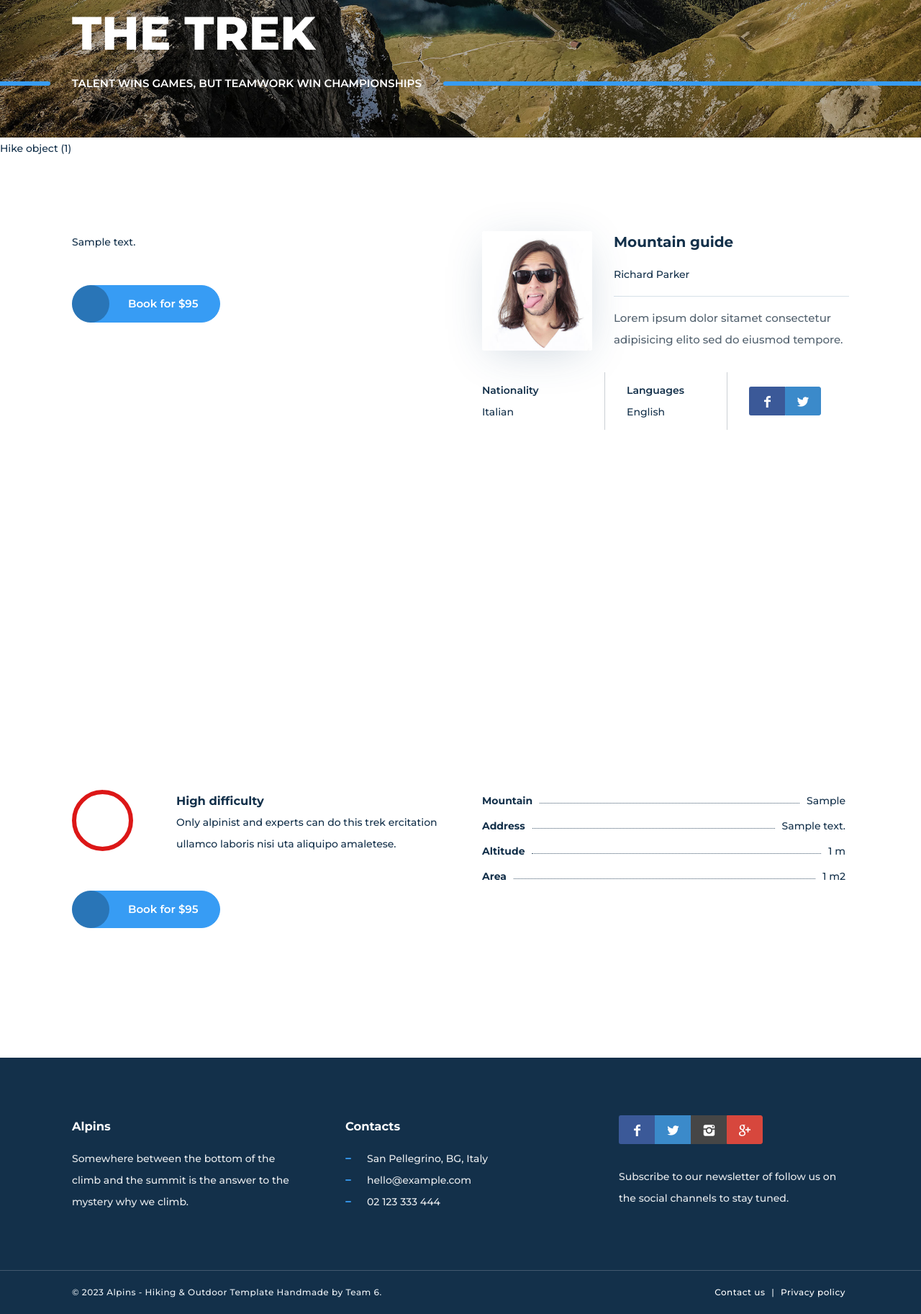
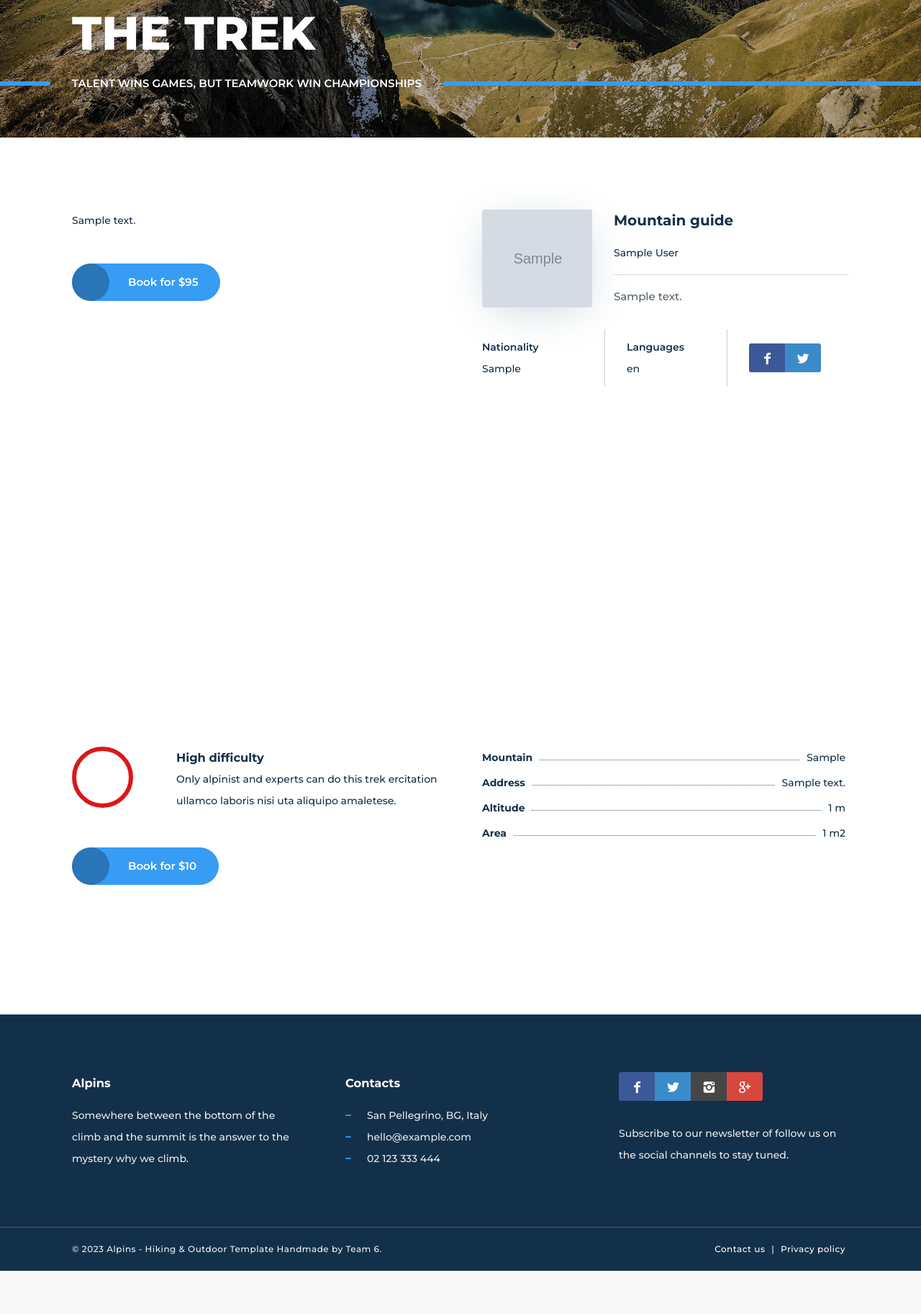
Before and after one commit to Jaydeep21/TrekkingProject, a Django app: page /singleTrek/1 in a window 1280 px wide. Shown: the part 429-2254 px from the top of the page at 72% size. After the commit the page ends 2194 px from the top, so only its background shows below. Run offline with Django 4.2, Linux system fonts and the light colour scheme; tables that the repository leaves empty hold one stand-in row (values such as "Sample post"); grey boxes marked "Sample" are stand-in pictures; some libraries are stand-ins or nearby versions; some web fonts are replaced.

Commit message:
booking complete but need to enhance validatiaon

```diff
--- a/main/models.py
+++ b/main/models.py
@@ -35,7 +35,7 @@ class Hike(models.Model):
     area = models.IntegerField(default=1)
     cost = models.IntegerField(default=1)
     # state = models.CharField(max_length=2, choices=STATES, default='AB')
-    level = models.CharField(max_length=100, choices=LEVEL, default='Easy')
+    level = models.CharField(max_length=100, choices=LEVEL, default='High')
     hike_date = models.DateField()
     # time = models.TimeField(auto_now=False, auto_now_add=False)
     gmap_url = models.CharField(max_length=10000)
--- a/main/templates/treks-single.html
+++ b/main/templates/treks-single.html
@@ -14,7 +14,6 @@
     </div>
 </header>
 <main>
-    {{ trek }}
     <section class="section-base">
         <div class="container">
             <div class="row">
@@ -25,14 +24,15 @@
                     <hr class="space-sm" /><hr class="space-xs" />
                     <a href="#" class="btn btn-sm btn-circle btn-icon"><i class="im-right-4"></i>Book for $95</a>
                 </div>
+                {% if user %}
                 <div class="col-lg-6">
                     <div class="cnt-box cnt-box-side">
-                        <a href="#" class="img-box"><img src="{% static 'media/user-7.jpg' %}" alt="" /></a>
+                        <a href="#" class="img-box"><img src="{{ user.profile_image }}" alt="" /></a>
                         <div class="caption">
                             <h2>Mountain guide</h2>
-                            <span class="extra-field">Richard Parker</span>
+                            <span class="extra-field">{{ user.first_name }} {{ user.last_name }}</span>
                             <p>
-                                Lorem ipsum dolor sitamet consectetur adipisicing elito sed do eiusmod tempore.
+                                {{ user.description }}
                             </p>
                         </div>
                     </div>
@@ -40,19 +40,20 @@
                     <table class="table table-grid table-border align-left text-bold table-10">
                         <tbody>
                             <tr>
-                                <td>Nationality<p>Italian</p></td>
-                                <td>Languages<p>English</p></td>
+                                <td>Nationality<p>{{ user.nationality }}</p></td>
+                                <td>Languages<p>{{ user.language }}</p></td>
                                 <td>
 
                                     <div class="icon-links icon-social icon-links-grid social-colors">
-                                        <a class="facebook"><i class="icon-facebook"></i></a>
-                                        <a class="twitter"><i class="icon-twitter"></i></a>
+                                        <a class="facebook" href="{{ user.facebook_url}}"><i class="icon-facebook"></i></a>
+                                        <a class="twitter" href="{{ user.twitter_url}}"><i class="icon-twitter"></i></a>
                                     </div>
                                 </td>
                             </tr>
                         </tbody>
                     </table>
                 </div>
+                {% endif %}
             </div>
         </div>
     </section>
@@ -96,17 +97,23 @@
                         <tbody>
                             <tr>
                                 <td>
-                                    <div class="progress-circle light text-black" data-color="#dc1717" data-thickness="6" data-progress="100" data-size="85" data-size-md="85" data-linecap="round"></div>
+                                    {% if trek.level == "High" %}
+                                        <div class="progress-circle light text-black" data-color="#dc1717" data-thickness="6" data-progress="100" data-size="85" data-size-md="85" data-linecap="round"></div>
+                                    {% elif trek.level == "Medium" %}
+                                        <div class="progress-circle light text-black" data-color="#379cf4" data-thickness="6" data-progress="100" data-size="85" data-size-md="85" data-linecap="round"></div>
+                                    {% elif trek.level == "Low" %}
+                                        <div class="progress-circle light text-black" data-color="#2aa768" data-thickness="6" data-progress="100" data-size="85" data-size-md="85" data-linecap="round"></div>
+                                    {% endif %}
                                 </td>
                                 <td>
-                                    <h3>High difficulty</h3>
+                                    <h3>{{ trek.level }} difficulty</h3>
                                     <p class="no-margin">Only alpinist and experts can do this trek ercitation ullamco laboris nisi uta aliquipo amaletese.</p>
                                 </td>
                             </tr>
                         </tbody>
                     </table>
                     <hr class="space-sm" /> <hr class="space-xs" />
-                    <a href="#" class="btn btn-sm btn-circle btn-icon"><i class=" im-right-4"></i>Book for $95</a>
+                    <a href="{% url 'main:booking' trek.pk %}" class="btn btn-sm btn-circle btn-icon"><i class=" im-right-4"></i>Book for ${{ trek.cost }}</a>
                 </div>
                 <div class="col-lg-6">
                     <ul class="text-list text-list-line">
--- a/main/urls.py
+++ b/main/urls.py
@@ -7,6 +7,7 @@ urlpatterns = [
     path('treks', views.treks, name='treks'),
     path('login', views.Login.as_view(), name='login'),
     path('logout', views.logout_view,  name='logout'),
+    path('booking/<int:id>', views.booking,  name='booking'),
     path('signup', views.Signup.as_view(), name='signup'),
     path('singleTrek/<int:id>', views.singleTrek, name='trek'),
 ]
--- a/main/views.py
+++ b/main/views.py
@@ -1,9 +1,10 @@
-from django.shortcuts import render, redirect, HttpResponse
+from django.shortcuts import render, redirect, get_object_or_404
 from django.views import View
 from django.contrib.auth import authenticate, login, logout
 from .forms import  UserLoginForm
-from .models import Customer, Hike
+from .models import Customer, Hike, Guide, EnrolledHikers
 from django.contrib.auth.hashers import make_password
+from django.contrib.auth.decorators import login_required
 
 # Create your views here.
 def base(request):
@@ -13,16 +14,30 @@ def index(request):
     return render(request, 'index.html')
 
 def singleTrek(request, id):
-    trek = Hike.objects.get(pk = id)
-    if trek is None:
+    trek = get_object_or_404(Hike , pk = id)
+    user = get_object_or_404(Guide, pk=trek.user_id  )
+    print("User id", user)
+    if trek is None or user is None:
         return redirect('/treks')
-    return render(request, 'treks-single.html', {"trek": trek})
+    return render(request, 'treks-single.html', {"trek": trek, "user": user})
 
 def treks(request):
     return render(request, 'treks.html', {"treks": Hike.objects.all()})
 
 def logout_view(request):
     logout(request)
+    return redirect('/')
+
+@login_required
+def booking(request, id):
+    hike = Hike.objects.get(pk=id)
+    print("User", request.user.pk)
+    if hike is None:
+        return redirect(request.META.get('HTTP_REFERER', '/'), {"error":"Sorry, no such trek exists"})
+    enrolledHikers = EnrolledHikers.objects.create(hike = hike, user = Customer.objects.get(pk = request.user.pk))
+    # enrolledHikers.hike(hike)
+    # enrolledHikers.customer(request.user)
+    # enrolledHikers.save()
     return redirect('/')
 
 class Login(View):
```
